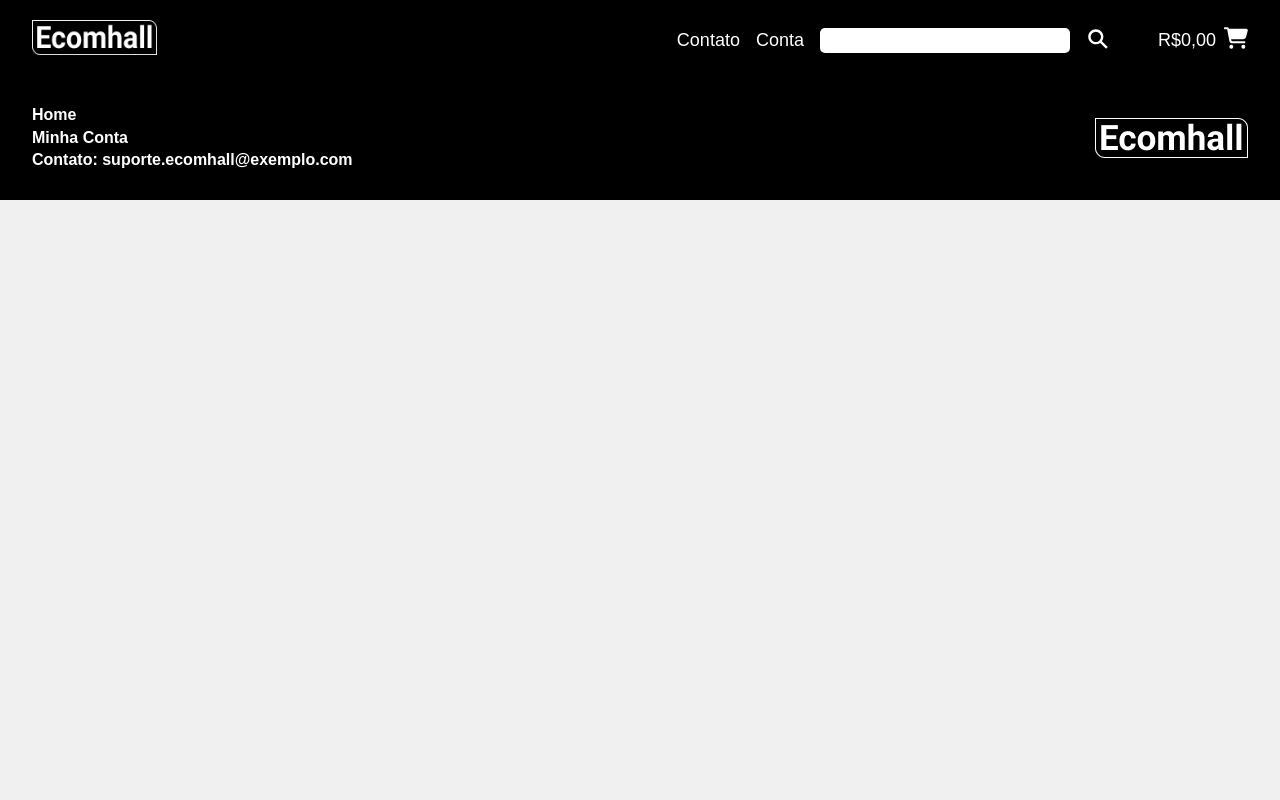
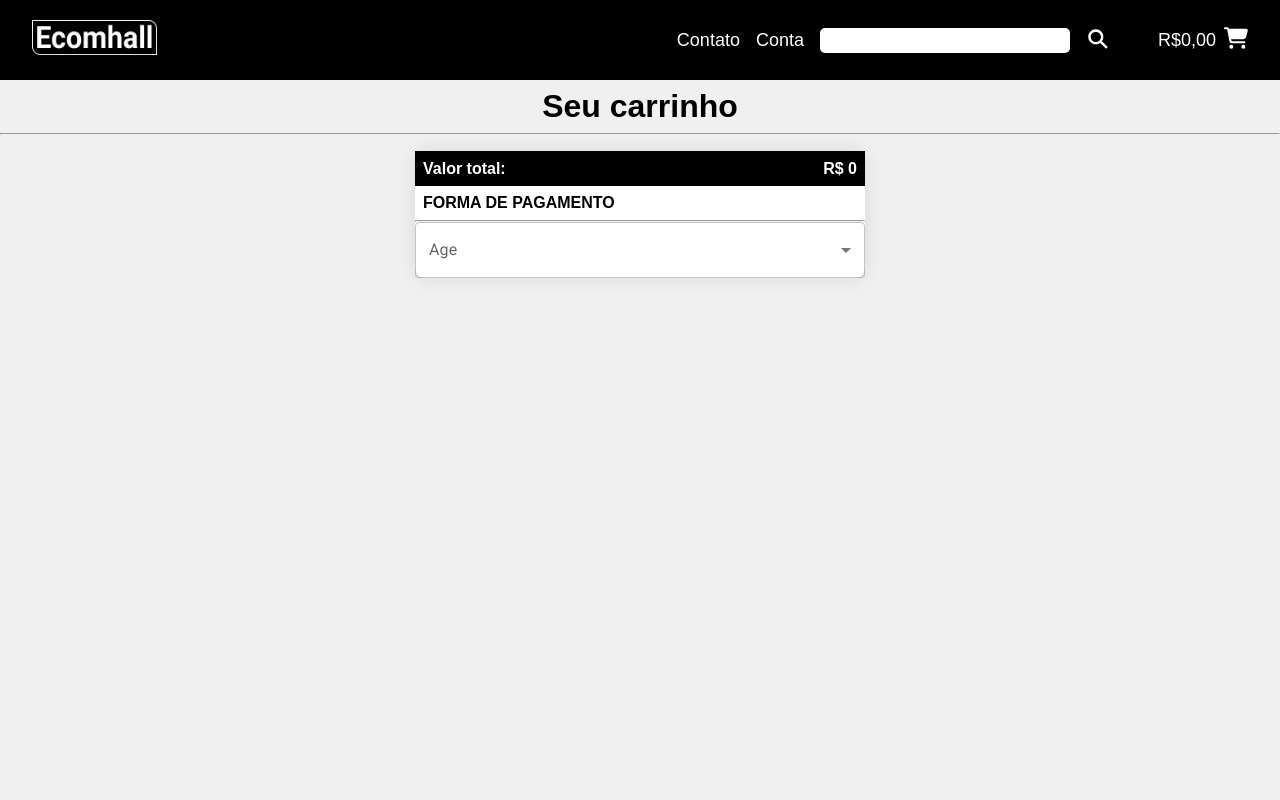
Before and after one commit to gabryel-academico/frontend-ecomhall, a React (Create React App) app: page /carrinho in a window 1280 px wide. Shown: the top 800 px of the page. Built offline with nearby package versions, Linux system fonts and the light colour scheme.

Commit message:
carrinho design

```diff
--- a/src/pages/Carrinho/index.tsx
+++ b/src/pages/Carrinho/index.tsx
@@ -1,29 +1,98 @@
 import { useContext } from "react";
 import { CartContext } from "../../context/carrinhoContext";
 import { produtosData } from "../Home";
+
+import { FaTrash } from "react-icons/fa";
+import { IoMdAddCircle } from "react-icons/io";
+
+
+
+import { Box, Button, FormControl, InputLabel, MenuItem, } from "@mui/material";
+import Select, { SelectChangeEvent } from '@mui/material/Select';
+
+import "./style.css"
+import React from "react";
 
 
 
 function Carrinho(){
 
+  //dropdown
+  const [age, setAge] = React.useState('');
+  const handleChange = (event: SelectChangeEvent) => {
+      setAge(event.target.value as string);
+    };
+
+
+
+
     const { carrinho, adicionarProduto, removerProduto } = useContext(CartContext);
 
-    function handleCardClick() {
+    function handleCardCspanck() {
 
     }
     return(
-        <div>
-
+        <div className="containerCart">
+         <h1>Seu carrinho</h1>
+         <hr />
+         <article className="cartArea">
           {carrinho.map(item => (
 
-            <ul key={item.produto.id}>
-                <li>{item.produto.nome}</li>
-                <li>{item.produto.valor}</li>
-                <li>{item.quantidade}</li>
-            </ul>
+            <section key={item.produto.id} className="cartItem">
+                <hr />
+
+
+                <div id="itemInfo">
+                <span id="nomeP">Nome: {item.produto.nome}</span>
+                  <span>Valor: R$ {item.produto.valor}</span>
+                  <span>Quantidade: {item.quantidade}</span>
+                </div>
+
+                <div id="itemButtons">
+                  <button><IoMdAddCircle size={20}/></button>
+                  <button><FaTrash size={20}/></button>
+                </div>
+
+            </section>
 
 
           ))}
+
+          <div className="cartTotal">
+
+            <div id="carTotalValor">
+              <span>Valor total:</span>
+              <span>R$ {carrinho.reduce((acc, item) => acc + item.produto.valor * item.quantidade, 0)}</span>
+            </div>
+          </div>
+          <div className="formaPagamento">
+            <h4>FORMA DE PAGAMENTO</h4>
+            <hr />
+            <div id="pedidosbotoes1">
+                <div>
+                  <Box sx={{ minWidth: 120 }}>
+                    <FormControl fullWidth>
+                    <InputLabel id="demo-simple-select-label">Age</InputLabel>
+                    <Select
+                      labelId="demo-simple-select-label"
+                      id="demo-simple-select"
+                      value={age}
+                      label="Age"
+                      onChange={handleChange}
+                    >
+                      <MenuItem value={10}>Pix</MenuItem>
+                      <MenuItem value={20}>Débito</MenuItem>
+                      <MenuItem value={30}>Crédito</MenuItem>
+                    </Select>
+                  </FormControl>
+                  </Box>
+                </div>
+            </div>
+
+
+          </div>
+         </article>
+
 
         </div>
 
--- a/src/pages/Carrinho/style.css
+++ b/src/pages/Carrinho/style.css
@@ -1,67 +1,129 @@
-.container-car{
-  height: 100vh;
-  max-height: auto;
+body {
+  background-color: #f0f0f0;
+}
+
+.containerCart{
+  width: 100%;
+  min-height: 100vh;
   display: flex;
   flex-direction: column;
  align-items: center;
-  justify-content: space-evenly;
-  background-color: #f0f0f0;
+  h1{
+    margin: 0.5rem;
+  }
+ hr{
+  width: 100%;
+ }
+}
+.cartArea{
+  width: 450px;
+  height: auto;
+  border-radius: 10px;
+ background-color: white;
+  box-shadow: 0px 0px 20px rgba(0, 0, 0, 0.1);
+  margin-top: 1rem;
+}
+
+.cartItem:nth-child(odd) {
+  background-color: #ffffff; /* Substitua color1 pela cor desejada */
+}
+
+.cartItem:nth-child(even) {
+  background-color: rgb(255, 238, 238); /* Substitua color2 pela cor desejada */
+}
+
+.cartItem{
+  display: flex;
+  flex-direction: row;
+  flex-wrap: wrap;
+  align-items: center;
+  justify-content: space-between;
+
+  span{
+    margin-bottom: 0.5rem;
+    margin-top: 0.5rem;
+    margin-left: 0.5rem;
+  }
+
+
 
 }
 
-/*Tabela --- */
-#customers {
 
-    border-collapse: collapse;
-    width: 50%;
+
+#nomeP{
+
+  font-weight: bold;
+
+
 }
 
-  #customers td, #customers th {
-    border: 1px solid #ddd;
-    padding: 8px;
+.cartItem:first-child {
+  border-top-left-radius: 15px;
+  border-top-right-radius: 15px;
 }
 
-  #customers tr:nth-child(even){background-color: #d1d0d0;}
+.cartItem:last-child {
+  border-bottom-left-radius: 15px;
+  border-bottom-right-radius: 15px;
+}
+.cartItem:first-child hr {
+  display: none;
+}
+#itemInfo{
+  display: flex;
+  flex-direction: column;
+  max-width: 70%;
 
-
-
-
-  #customers th {
-    padding-top: 12px;
-    padding-bottom: 12px;
-    text-align: left;
-    background-color: #000000;
-    color: white;
 }
 
-  /*Finalização*/
+#itemButtons{
+  display: flex;
+  flex-direction: row;
+  align-items: center;
 
-  .summary-card {
-    border: 1px solid #ddd;
-    padding: 20px;
-    margin: 20px 0;
-    width: 100%;
-    box-sizing: border-box;
+  margin-right: 1rem;
+  button{
+    background: transparent;
+    border: transparent;
+    padding: 1rem;
+    cursor: pointer;
+    transition: transform 0.3s;
+  }
 }
 
-.summary-card p {
-    margin: 0 0 10px;
-    line-height: 1.5;
+#itemButtons button:hover{
+
+  transform: scale(1.2);
+
+}
+/* Confirmação da compra*/
+.cartTotal{
+  background-color: black;
+  color: white;
+  min-height: 35px;
+  width: 100%;
+  display: flex;
+  flex-direction: column;
+  justify-content: center;
+
+  hr{
+    width: 100%;
+   }
+  span{
+    font-weight: bold;
+    margin: 0.5rem;
+  }
 }
 
-.payment-options {
+#carTotalValor{
   display: flex;
+  flex-direction: row;
   justify-content: space-between;
-    flex-wrap: wrap;
 }
 
-.payment-options button {
-    flex: 1 0 30%;
-    margin: 10px 5px;
-    padding: 10px;
-    box-sizing: border-box;
-    background-color: #007BFF;
-    color: white;
-    border: none;
-    cursor: pointer;
+.formaPagamento{
+  h4{
+    margin: 0.5rem;
   }
+}
--- a/src/pages/Home/index.tsx
+++ b/src/pages/Home/index.tsx
@@ -4,7 +4,7 @@ import { useNavigate } from 'react-router-dom';
 import banner from "../../assets/banner.jpg"
 
 import "./style.css"
-import CardProduct from '../../components/Produtos';
+import CardProduct from "../../components/CardProduct";
 
 import { produtoItem } from "../../context/carrinhoContext";
 import { useEffect, useState } from "react";
@@ -14,19 +14,19 @@ import { Environment } from "../../shared/environment";
 
 // substituir por requisição do banco de dados
 export const produtosData : produtoItem[] = [
-  {id: 1, nome: "Bola de basquete" , preco: 70.99, imagem:bg},
-  {id: 2, nome: "Smartphone genZ", preco: 980.00, imagem:bg},
-  {id: 3, nome: "The Witcher: O Último Desejo: A Saga do Bruxo Geralt de Rívia ", preco: 53.12, imagem:bg},
-  {id: 4, nome: "Bola de basquete" , preco: 70.99, imagem:bg},
-  {id: 5, nome: "Smartphone genZ", preco: 980.00, imagem:bg},
-  {id: 6, nome: "The Witcher: O Último Desejo: A Saga do Bruxo Geralt de Rívia ", preco: 53.12, imagem:bg},
-  {id: 7, nome: "Bola de basquete" , preco: 70.99, imagem:bg},
-  {id: 8, nome: "Smartphone genZ", preco: 980.00, imagem:bg},
-  {id: 9, nome: "The Witcher: O Último Desejo: A Saga do Bruxo Geralt de Rívia ", preco: 53.12, imagem:bg},
-  {id: 10, nome: "Bola de basquete" , preco: 70.99, imagem:bg},
-  {id: 11, nome: "Smartphone genZ", preco: 980.00, imagem:bg},
-  {id: 12, nome: "The Witcher: O Último Desejo: A Saga do Bruxo Geralt de Rívia ", preco: 53.12, imagem:bg},
-  {id: 10, nome: "Bola de basquete" , preco: 70.99, imagem:bg},
+  {id: 1, nome: "Bola de basquete" , valor: 70.99, capa:bg},
+  {id: 2, nome: "Smartphone genZ", valor: 980.00, capa:bg},
+  {id: 3, nome: "The Witcher: O Último Desejo: A Saga do Bruxo Geralt de Rívia ", valor: 53.12, capa:bg},
+  {id: 4, nome: "Bola de basquete" , valor: 70.99, capa:bg},
+  {id: 5, nome: "Smartphone genZ", valor: 980.00, capa:bg},
+  {id: 6, nome: "The Witcher: O Último Desejo: A Saga do Bruxo Geralt de Rívia ", valor: 53.12, capa:bg},
+  {id: 7, nome: "Bola de basquete" , valor: 70.99, capa:bg},
+  {id: 8, nome: "Smartphone genZ", valor: 980.00, capa:bg},
+  {id: 9, nome: "The Witcher: O Último Desejo: A Saga do Bruxo Geralt de Rívia ", valor: 53.12, capa:bg},
+  {id: 10, nome: "Bola de basquete" , valor: 70.99, capa:bg},
+  {id: 11, nome: "Smartphone genZ", valor: 980.00, capa:bg},
+  {id: 12, nome: "The Witcher: O Último Desejo: A Saga do Bruxo Geralt de Rívia ", valor: 53.12, capa:bg},
+  {id: 10, nome: "Bola de basquete" , valor: 70.99, capa:bg},
 ]
 
 
@@ -64,7 +64,7 @@ function Home() {
         <article className='cards'>
 
             {produtosData.map(item =>(
-              <section key={item.id}><CardProduct imgSrc={Environment.URL_API+"images/"+item.id+".jpeg"} productName={item.nome} productLink={item.id.toString()} price={item.preco} id={item.id}/></section>
+              <section key={item.id}><CardProduct imgSrc={Environment.URL_API+"images/"+item.id+".jpeg"} productName={item.nome} productLink={item.id.toString()} price={item.valor} id={item.id}/></section>
             ))}
 
 
--- a/src/pages/Pesquisa/index.tsx
+++ b/src/pages/Pesquisa/index.tsx
@@ -1,5 +1,5 @@
 import "./style.css"
-import CardProduct from "../../components/Produtos";
+import CardProduct from "../../components/CardProduct";
 
 
 
--- /dev/null
+++ b/src/pages/Produto/index.tsx
@@ -0,0 +1,15 @@
+ import "./style.css";
+ import { useParams } from "react-router-dom";
+ function Produto() {
+
+    const {id} = useParams()
+
+  return (
+    <div>
+      <h2>Detalhes do Produto</h2>
+        meu produto é {id}
+
+    </div>
+  )
+}
+export default Produto;
--- a/src/routes.js
+++ b/src/routes.js
@@ -11,6 +11,7 @@ import Login from "./pages/Login";
 import RegCliente from "./pages/Registro/Cliente";
 import RegVarejista from "./pages/Registro/Varejista";
 import Pesquisa from "./pages/Pesquisa";
+import Produto from "./pages/Produto";
 //Importando Navbar
 import Navbar from "./components/Navbar";
 import Footer from "./components/Footer";
@@ -27,6 +28,7 @@ function RoutesApp(){
         <Routes>
             <Route path="/" element={ <Home/> }/>
             <Route path="/pesquisa" element={ <Pesquisa/> }/>
+            <Route path="/produto/:id" element={ <Produto/> }/>
             <Route path="/carrinho" element={ <Carrinho/> }/>
             <Route path="/login" element={<Login/>}/>
             <Route path="/registro/cliente" element={<RegCliente/>}/>
```
Also changed, not shown: src/components/CardProduct/index.tsx (renamed from src/components/Produtos/index.tsx), src/components/CardProduct/style.css (renamed from src/components/Produtos/style.css), src/pages/Produto/style.css (added). Lines whose indentation alone changed are shown as unchanged.
